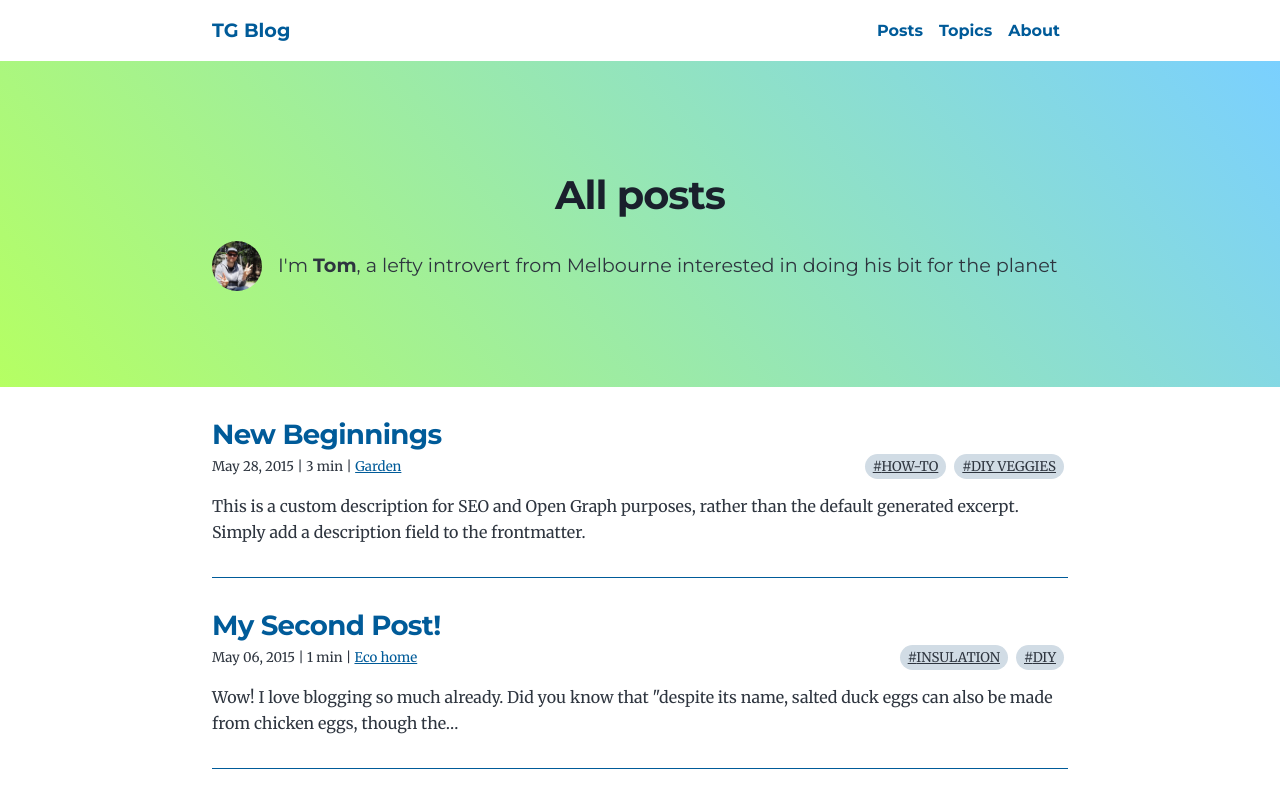
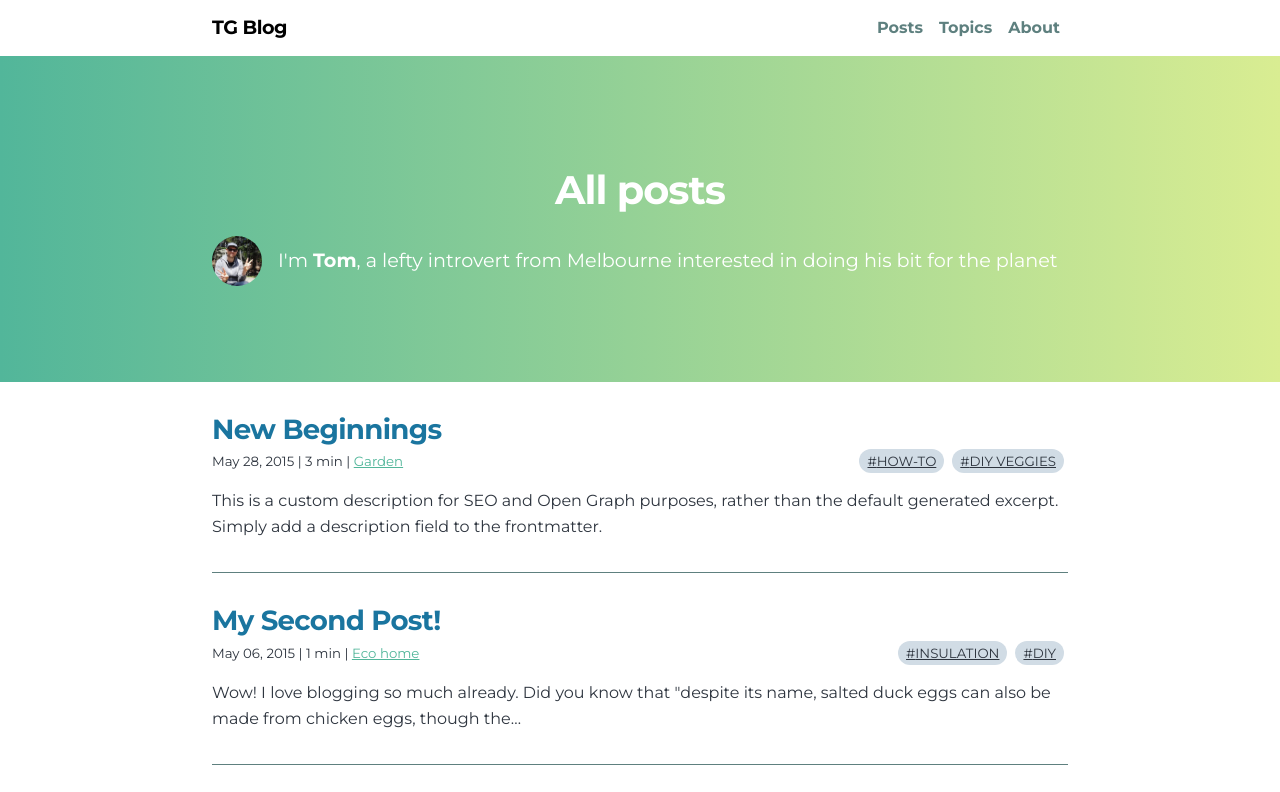
Before and after one commit to tgdev/tg-blog, a Gatsby site: page / in a window 1280 px wide. Shown: the top 792 px of the page. Built offline with nearby package versions, Linux system fonts and the light colour scheme; Gatsby itself is replaced by a stand-in of ours.

Commit message:
Customise colours and styles more

```diff
--- a/src/components/SiteHeader.tsx
+++ b/src/components/SiteHeader.tsx
@@ -34,7 +34,7 @@ export const SiteHeader = () => {
       <ContentBlock>
         <div className="site-header-content">
           <Link className="site-header-title" to="/">
-            {data.site.siteMetadata.title}
+            <h1>{data.site.siteMetadata.title}</h1>
           </Link>
 
           <nav className="site-header-nav">
--- a/src/style.css
+++ b/src/style.css
@@ -32,7 +32,8 @@
     "Apple Color Emoji", "Segoe UI Emoji", "Segoe UI Symbol", "Noto Color Emoji";
   --fontFamily-serif: "Merriweather", "Georgia", Cambria, "Times New Roman",
     Times, serif;
-  --font-body: var(--fontFamily-serif);
+  /* --font-body: var(--fontFamily-serif); */
+  --font-body: var(--fontFamily-sans);
   --font-heading: var(--fontFamily-sans);
   --fontWeight-normal: 400;
   --fontWeight-medium: 500;
@@ -54,28 +55,43 @@
   --fontSize-5: 2.074rem;
   --fontSize-6: 2.488rem;
   --fontSize-7: 2.986rem;
-  --color-primary: #005b99;
+  --color-young-greens: #d9ed92;
+  --color-green-chalk: #b5e48c;
+  /* --color-leek: #99d98c; */
+  --color-jocose-jade: #76C893;
+  --color-expressionism-green: #52B69A;
+  /* --color-empress-envy: #34A0A4; */
+  /* --color-mediterranean-sea: #168AAD; */
+  --color-bateau: #1A759F;
+  --color-edward: #5E807F;
+  --color-haunted-forest: #082D0F;
+  --color-white: #fff;
+  /* --color-primary: #005b99; */
+  --color-primary: var(--color-jocose-jade);
   --color-text: #2e353f;
   --color-text-light: #4f5969;
-  --color-heading: #1a202c;
+  --color-link: var(--color-expressionism-green);
+  --color-heading: var(--color-haunted-forest);
   --color-heading-black: black;
   --color-accent: #d1dce5;
-  --color-text-inverse: #fff;
+  --color-text-inverse: var(--color-white);
 }
 
 /* HTML elements */
 
-*,
-:after,
-:before {
-  box-sizing: border-box;
-}
 
 html {
+  box-sizing: border-box;
   line-height: var(--lineHeight-normal);
   font-size: var(--fontSize-root);
   -webkit-font-smoothing: antialiased;
   -moz-osx-font-smoothing: grayscale;
+}
+
+*,
+:after,
+:before {
+  box-sizing: inherit;
 }
 
 body {
@@ -126,6 +142,7 @@ h1 {
 
 h2 {
   font-size: var(--fontSize-5);
+  color: var(--color-bateau);
 }
 
 h3 {
@@ -231,7 +248,7 @@ table thead tr th {
 /* Link */
 
 a {
-  color: var(--color-primary);
+  color: var(--color-link);
 }
 
 a:hover,
@@ -241,14 +258,18 @@ a:focus {
 
 /* Custom classes */
 .site-wrapper {
-display: flex;
-flex-direction: column;
-justify-content: center;
-min-height: 100vh;
+  display: flex;
+  flex-direction: column;
+  justify-content: center;
+  min-height: 100vh;
 }
 
 .site-header {
   padding: var(--spacing-4) 0;
+}
+
+.site-header a {
+  color: var(--color-edward);
 }
 
 .site-header-content {
@@ -258,10 +279,13 @@ min-height: 100vh;
 }
 
 .site-header-title {
-  font-family: var(--font-heading);
+  text-decoration: none;
+}
+
+.site-header-title h1 {
+  margin: 0;
   font-size: var(--fontSize-2);
   font-weight: var(--fontWeight-bold);
-  text-decoration: none;
 }
 
 /* .site-header-nav {} */
@@ -293,12 +317,14 @@ min-height: 100vh;
   padding: var(--spacing-16);
   margin-bottom: var(--spacing-8);
   text-align: center;
-  background: rgb(122, 208, 255);
-  background: linear-gradient(230deg, rgba(122, 208, 255, 1) 0%, rgba(181, 255, 99, 1) 100%);
+  background: var(--color-expressionism-green);
+  background: linear-gradient(90deg, var(--color-expressionism-green) 0%, var(--color-young-greens) 100%);
+  color: var(--color-text-inverse);
 }
 
 .page-header h2 {
   font-size: var(--fontSize-6);
+  color: var(--color-text-inverse);
 }
 
 .page-header p {
@@ -349,7 +375,7 @@ min-height: 100vh;
 .post-list-item {
   margin-bottom: var(--spacing-8);
   padding-bottom: var(--spacing-8);
-  border-bottom: 1px solid var(--color-primary);
+  border-bottom: 1px solid var(--color-edward);
 }
 
 .post-list-item header {
@@ -357,10 +383,10 @@ min-height: 100vh;
 }
 
 .post-list-item h2 {
+  margin-top: var(--spacing-0);
+  margin-bottom: var(--spacing-2);
+  /* color: var(--color-primary); */
   font-size: var(--fontSize-4);
-  color: var(--color-primary);
-  margin-bottom: var(--spacing-2);
-  margin-top: var(--spacing-0);
 }
 
 .post-list-item p {
```
